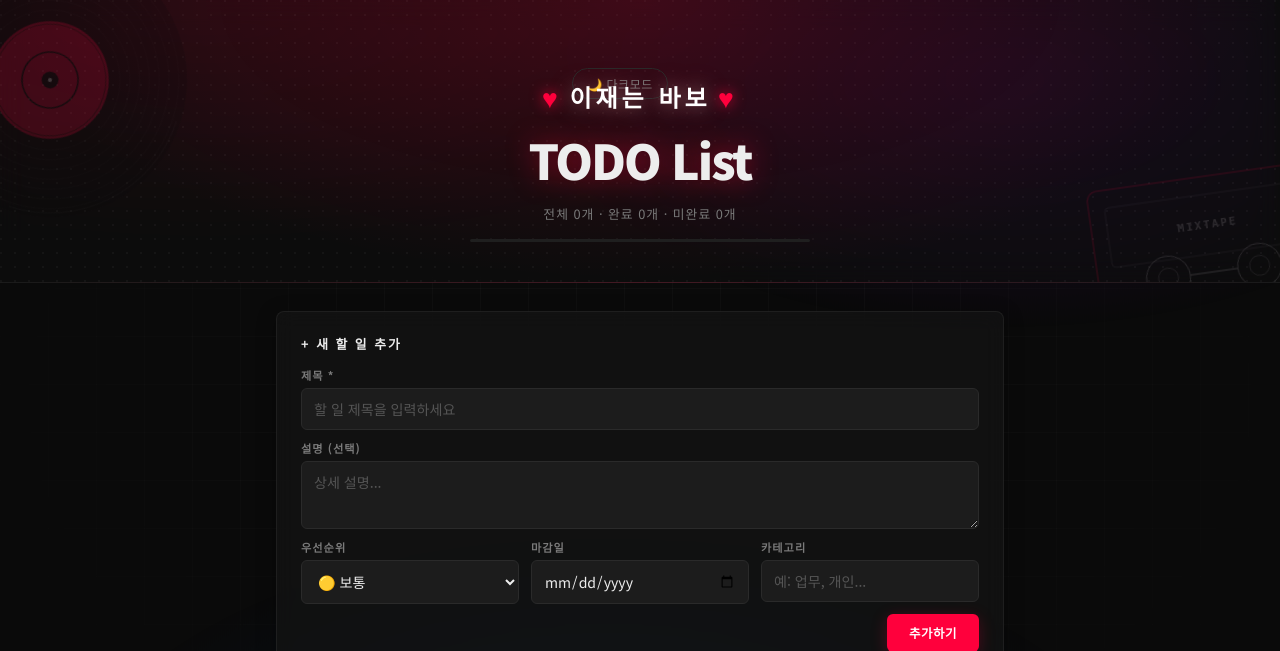
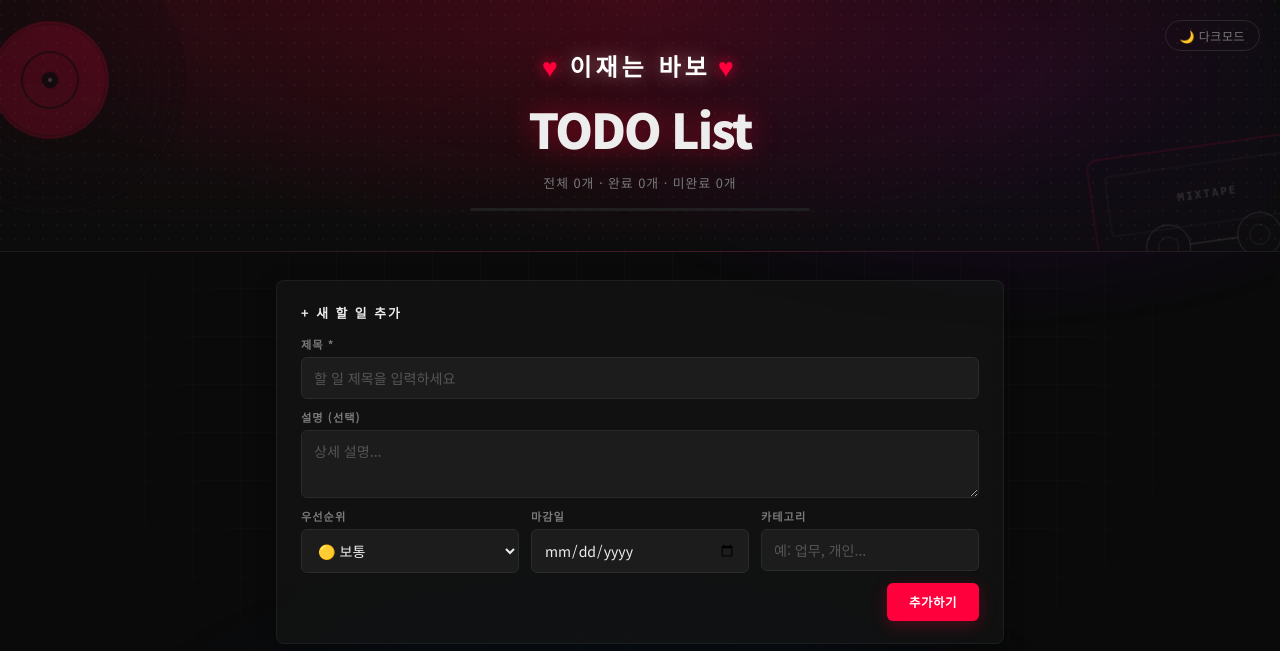
Before and after one commit to hywooga/FastApi-Todos, a FastAPI app: page / in a window 1280 px wide. Shown: the top 651 px of the page. Run offline with FastAPI, Linux system fonts and the light colour scheme; data that the repository does not hold is empty.

Commit message:
fix: 다크모드 버튼 위치 오류 수정

```diff
--- a/fastapi-app/templates/index.html
+++ b/fastapi-app/templates/index.html
@@ -120,7 +120,8 @@
             pointer-events: none;
             z-index: 0;
         }
-        .header > *:not(.vinyl-deco):not(.tape-deco) { position: relative; z-index: 1; }
+        .header > *:not(.vinyl-deco):not(.tape-deco):not(.dark-toggle) { position: relative; z-index: 1; }
+        .header > .dark-toggle { z-index: 2; }
         @keyframes spin { to { transform: rotate(360deg); } }
         .header-tagline {
             font-family: 'Noto Sans KR', sans-serif;
```
